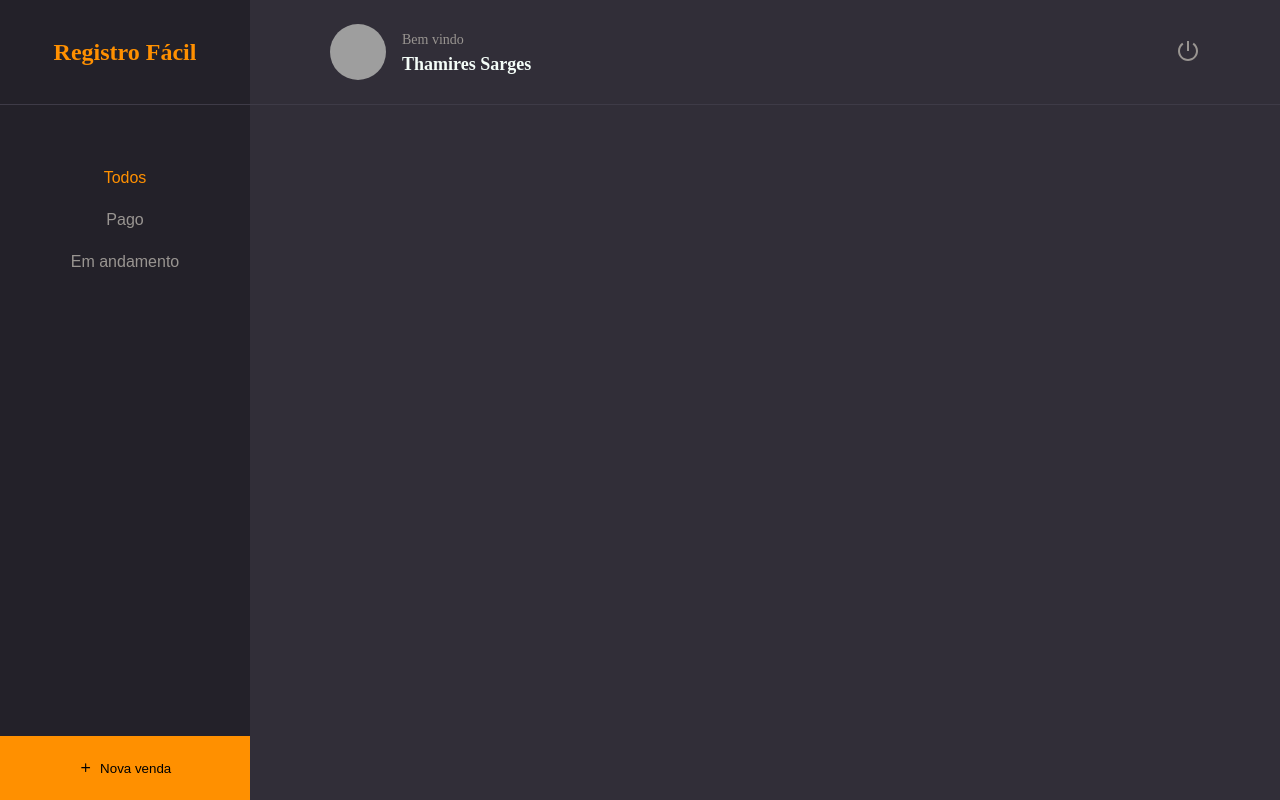
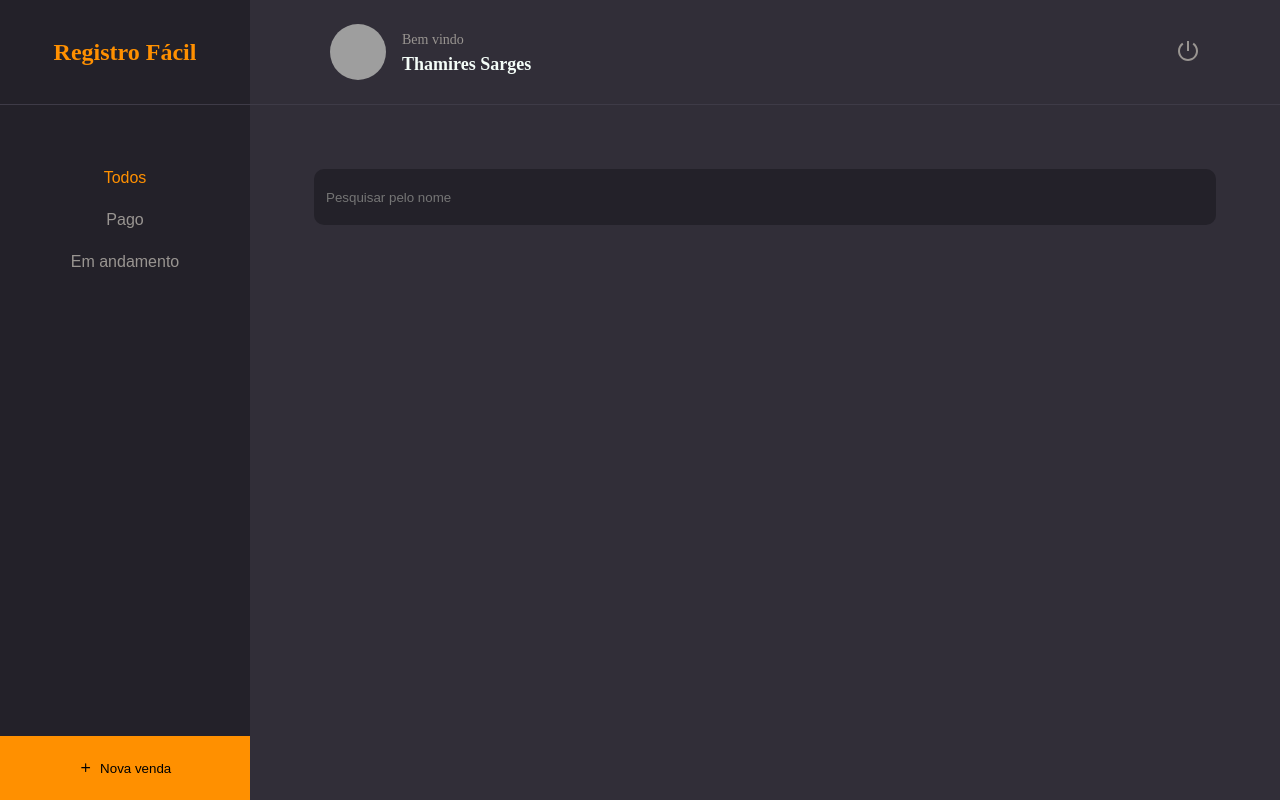
Before and after one commit to thamiressarges/registro-facil, a React (Vite) app: page / in a window 1280 px wide. Built offline with nearby package versions, Linux system fonts and the light colour scheme; grey boxes are pictures that could not be loaded.

Commit message:
feat: adiciona campo de pesquisa na Home

```diff
--- /dev/null
+++ b/src/components/Input/index.tsx
@@ -0,0 +1,10 @@
+import { Container } from "./styles";
+
+export function Input({icon: Icon, ...rest}){
+    return(
+        <Container>
+            {Icon && <Icon size={20}/>}
+            <input {...rest} />
+        </Container>
+    )
+}
--- /dev/null
+++ b/src/components/Input/styles.ts
@@ -0,0 +1,31 @@
+import styled from "styled-components";
+
+export const Container = styled.div`
+    width: 100%;
+    display: flex;
+    align-items: center;
+
+    background-color: ${({theme}) => theme.COLORS.BACKGROUND_900};
+    color: ${({theme}) => theme.COLORS.GRAY_300};
+
+    margin-bottom: 8px;
+    border-radius: 10px;
+
+    > input {
+        height: 56px;
+        width: 100%;
+
+        padding: 12px;
+        color: ${({theme}) => theme.COLORS.WHITE};
+        background: transparent;
+        border: 0;
+
+        &:placehoder{
+            color: ${({theme}) => theme.COLORS.GRAY_300};
+        }
+
+    }
+     > svg {
+            margin-left: 16px;
+        }
+`;
--- a/src/pages/Home/index.tsx
+++ b/src/pages/Home/index.tsx
@@ -4,6 +4,7 @@
 
 import { Header } from '../../components/Header';
 import { ButtonText } from '../../components/ButtonText';
+import { Input } from '../../components/Input';
 
 
 export function Home(){
@@ -22,7 +23,7 @@
             </Menu>
 
             <Search>
-
+                <Input placeholder="Pesquisar pelo nome"/>
             </Search>
 
             <Content>
--- a/src/pages/Home/styles.ts
+++ b/src/pages/Home/styles.ts
@@ -47,6 +47,7 @@
 
 export const Search = styled.div`
     grid-area: search;
+    padding: 64px 64px 0;
 `;
 
 export const Content = styled.div`
```
